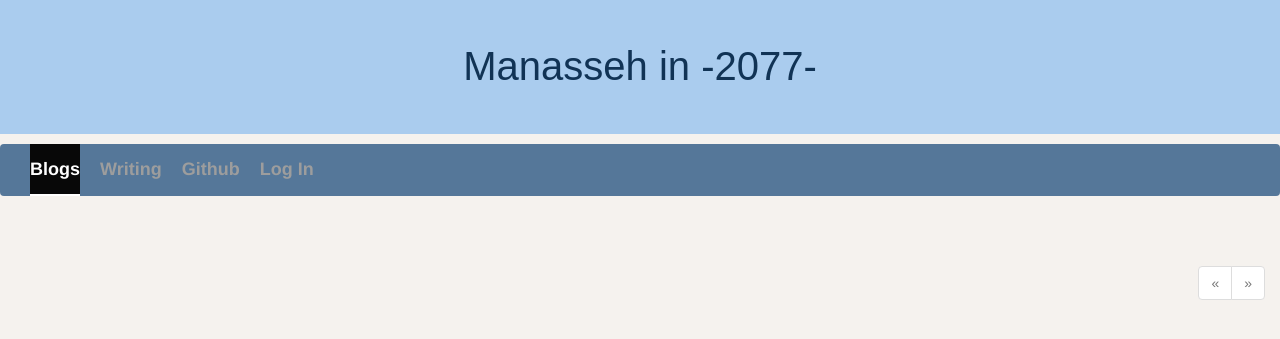
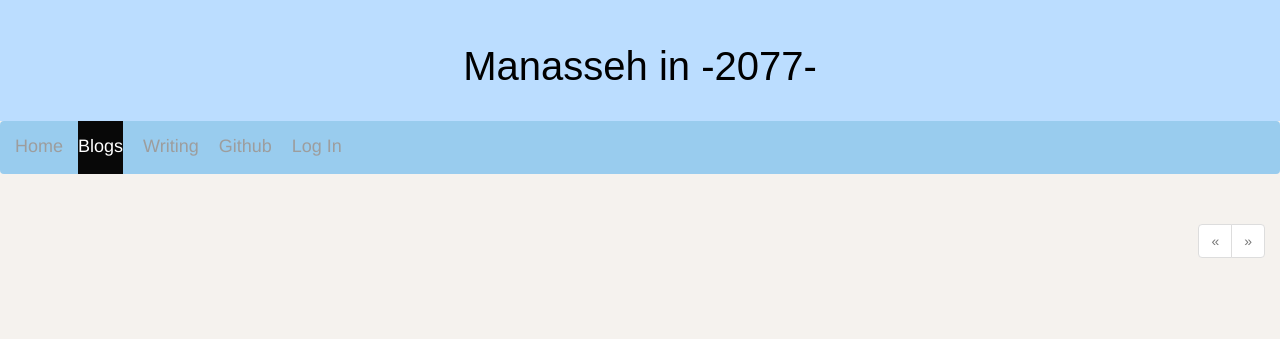
Before and after one commit to chidaobanjiu/Loocat.cc, a Flask app: page /blogs in a window 1280 px wide. Shown: the top 339 px of the page. Run offline with Flask 2, Linux system fonts and the light colour scheme; data that the repository does not hold is empty; some libraries are stand-ins or nearby versions.

Commit message:
增加文章标题-前

```diff
--- a/app/static/styles.css
+++ b/app/static/styles.css
@@ -1,7 +1,5 @@
 /* Links */
-a {
-    color:#fff;
-}
+a,
 a:focus,
 a:hover {
   color: #fff;
@@ -17,78 +15,94 @@ h1,h2,h3,h4 {
 div.container {
     width: 100%;
 }
-div.page-content {
+
+/*header标题栏*/
+div.header {
+    margin: auto;
+    background-color: #bdf;
+    background-size: auto;
+}
+div.header > .blog-name {
+    margin: auto;
+    padding: 3% 0 2% 0;
     width: 100%;
-    height: auto;
+    font-size: 40px;
+    font-family: fantasy;
+    text-align: center;
+    color: #000;
+}
+div.header > p > a {
+    color: #000;
 }
 
 /*page-header*/
 div.page-header {
+    width: 60%;
+    height: auto;
+    margin: auto;
+    background-color: #fff;
+}
+div.page-header > h2{
+    margin: 2% 0 2% 0;
     text-align: center;
-    width: 60%;
-    margin: auto;
 }
-div.header > p{
-    padding: 3% 0 3% 0;
-    width: 100%;
-    font-size: 40px;
-    font-family: fantasy;
-    text-align: center;
-    background-color: #ace;
-    color: #135;
-}
-div.header > p > a {
-    color: #135;
+div.profile-header {
 }
 
+.header + .navbar {
+    margin: 0;
+}
 /*navbar(Header)*/
 .navbar-inverse {
     width: 100%;
     height: 3%;
-    background-color: #579;
+    margin: auto;
+    background-color: #9ce;
     border-style: none;
 }
 .navbar > .container {
     text-align: center;
 }
+.navbar-header {
+    font-size: bold;
+
+}
 .navbar-collapse {
+    text-align: center;
     width: 50%;
-    margin: auto;
-    text-align: center;
+    margin: 0 ;
 }
 .navbar-nav {
-    text-align: center;
 }
 .nav > li {
     margin: auto;
     display: inline-block;
     color: #fff;
 }
-.navbar-right {
-    float: right;
-}
 .navbar-nav > li + li {
     margin-left: 20px;
+}
+.navbar-nav > li:hover {
+    background-color: transparent;
+    color: #fff;
 }
 .navbar-nav > li > a {
     padding-right: 0;
     padding-left: 0;
     font-size: 18px;
-    font-weight: bold;
-    color: #fff;
-    border-bottom: 2px solid transparent;
+    font-style: normal;
+    color: #000;
+    border-bottom: 3px solid transparent;
 }
 
 .navbar-nav> li > a:hover,
 .navbar-nav > li > a:focus {
     color: #fff;
-    border-bottom-color: #a9a9a9;
-    border-bottom-color: rgba(255,255,255,.25);
+    border-bottom-color: #fff;
 }
-.navbar-nav > .active > a,
-.navbar-nav > .active > a:hover,
-.navbar-nav > .active > a:focus {
+.active {
     color: #fff;
+    background-color: inherit;
     border-bottom-color: #fff;
 }
 
@@ -98,9 +112,6 @@ div.header > p > a {
   }
   .navbar-nav {
       float: left;
-  }
-  .navbar-right {
-      float: right;
   }
 }
 /*Writing*/
@@ -160,8 +171,7 @@ ul.posts li.post  {
     border-width: 0;
 }
 h4.post-date {
-    font-size: 24px
-    color: #000;
+    font-size: 20px;
     font-style: italic;
 }
 h4.post-date > a {
@@ -216,9 +226,13 @@ div.post-footer {
 }
 /*comments under the post*/
 ul.comments {
+    background-color: #fff;
     list-style-type: none;
     padding: 0px;
     margin: 16px 0px 0px 0px;
+}
+li.comment > a {
+    color: #ace;
 }
 ul.comments li.comment {
     margin-left: 32px;
@@ -228,9 +242,6 @@ ul.comments li.comment {
 ul.comments li.comment:nth-child(1) {
     border-top: 1px solid #e0e0e0;
 }
-ul.comments li.comment:hover {
-    background-color: #f0f0f0;
-}
 div.comment-date {
     float: right;
 }
@@ -238,6 +249,7 @@ div.comment-author {
     font-weight: bold;
 }
 div.comment-thumbnail {
+    color: #ace;
     position: absolute;
 }
 div.comment-content {
--- a/app/templates/base.html
+++ b/app/templates/base.html
@@ -1,6 +1,6 @@
 {% extends "bootstrap/base.html" %}
 
-{% block title %}Manasseh-2077{% endblock %}
+{% block title %}Manasseh-2077 | home{% endblock %}
 
 {% block head %}
 {{ super() }}
@@ -24,10 +24,18 @@
 </div>
 <div class="navbar navbar-inverse" role="navigation">
     <div class="container">
+        <div class="navbar-header">
+            <a class="navbar-brand" href="{{ url_for('main.blogs') }}">Home</a>
+            <button type="button" class="navbar-toggle" data-toggle="collapse" data-target=".navbar-collapse">
+                <span class="sr-only">Toggle navigation</span>
+                <span class="icon-bar"></span>
+                <span class="icon-bar"></span>
+                <span class="icon-bar"></span>
+            </button>
+        </div>
         <div class="navbar-collapse collapse">
             <ul class="nav navbar-nav">
                 {% block navbar_list%}
-                <li><a href="{{ url_for('main.blogs') }}">Blogs</a></li>
                 <li><a href="{{ url_for('main.index') }}">Writing</a></li>
                 <li><a href="https://github.com/chidaobanjiu" target="_blank">Github</a></li>
                 {% endblock %}
--- a/app/templates/blogs.html
+++ b/app/templates/blogs.html
@@ -2,7 +2,7 @@
 {% import "bootstrap/wtf.html" as wtf %}
 {% import "_macros.html" as macros %}
 
-{% block title %}Welcome to 2077{% endblock %}
+{% block title %}Manasseh in -2077-{% endblock %}
 
 {% block navbar_list %}
 <li class="active"><a href="{{ url_for('main.blogs') }}">Blogs</a></li>
--- a/app/templates/edit_post.html
+++ b/app/templates/edit_post.html
@@ -1,7 +1,7 @@
 {% extends "base.html" %}
 {% import "bootstrap/wtf.html" as wtf %}
 
-{% block title %}2077 - Edit Post{% endblock %}
+{% block title %}Edit Post|2077{% endblock %}
 
 {% block page_content %}
 <div class="page-header">
--- a/app/templates/edit_profile.html
+++ b/app/templates/edit_profile.html
@@ -1,7 +1,7 @@
 {% extends "base.html" %}
 {% import "bootstrap/wtf.html" as wtf %}
 
-{% block title %}2077 - Edit Profile{% endblock %}
+{% block title %}Edit Profile|2077{% endblock %}
 
 {% block page_content %}
 <div class="page-header">
--- a/app/templates/error_page.html
+++ b/app/templates/error_page.html
@@ -1,6 +1,6 @@
 {% extends "base.html" %}
 
-{% block title %}2077 - {{ code }}: {{ name }}{% endblock %}
+{% block title %}Error|2077{{ code }}: {{ name }}{% endblock %}
 
 {% block page_content %}
 <div class="page-header">
--- a/app/templates/moderate.html
+++ b/app/templates/moderate.html
@@ -1,7 +1,7 @@
 {% extends "base.html" %}
 {% import "_macros.html" as macros %}
 
-{% block title %}2077 - Comment Moderation{% endblock %}
+{% block title %}Comment Moderation|2077{% endblock %}
 
 
 
--- a/app/templates/post.html
+++ b/app/templates/post.html
@@ -2,7 +2,7 @@
 {% import "bootstrap/wtf.html" as wtf %}
 {% import "_macros.html" as macros %}
 
-{% block title %}2077 - Post{% endblock %}
+{% block title %}Post|2077{% endblock %}
 
 {% block page_content %}
 {% include '_posts.html' %}
--- a/app/templates/wel.html
+++ b/app/templates/wel.html
@@ -15,7 +15,7 @@
     <meta name="author" content="">
     <link rel="icon" href="{{ url_for('static', filename='favicon2.ico') }}" type="image/x-icon">
 
-    <title>MaNa2077</title>
+    <title>Welcome to 2077</title>
 
     <link rel="stylesheet" type="text/css" href="{{ url_for('static', filename='bootstrap.min.css') }}">
 
@@ -39,7 +39,7 @@
 
           <div class="masthead clearfix">
             <div class="inner">
-              <h3 class="active masthead-brand">2077</h3>
+              <h3 class="active masthead-brand">Welcome to 2077</h3>
               <ul class="nav masthead-nav">
                 <li><a href="{{ url_for('main.blogs') }}">Home</a></li>
                 <li><a href="{{ url_for('main.index') }}">Writing</a></li>
@@ -58,7 +58,7 @@
 
           <div class="mastfoot">
             <div class="inner">
-              <p>Powerd by <a href="http://getbootstrap.com/" target="_blank">Bootstrap</a>,  <a href="http://flask.pocoo.org/" target="_blank">Flask</a>.</p>
+              <p>Powerd by <a href="http://getbootstrap.com/" target="_blank">Bootstrap</a> and <a href="http://flask.pocoo.org/" target="_blank">Flask</a>.</p>
             </div>
           </div>
 
--- a/app/templates/writing.html
+++ b/app/templates/writing.html
@@ -2,7 +2,7 @@
 {% import "bootstrap/wtf.html" as wtf %}
 {% import "_macros.html" as macros %}
 
-{% block title %}{{ user.username }} in 2077{% endblock %}
+{% block title %}{{ user.username }} Writing in 2077{% endblock %}
 
 {% block navbar_list %}
     <li><a href="{{ url_for('main.blogs') }}">Blogs</a></li>
```
Also changed, not shown: app/templates/wel12.html (deleted, +0 -55 lines), data-dev.sqlite.
